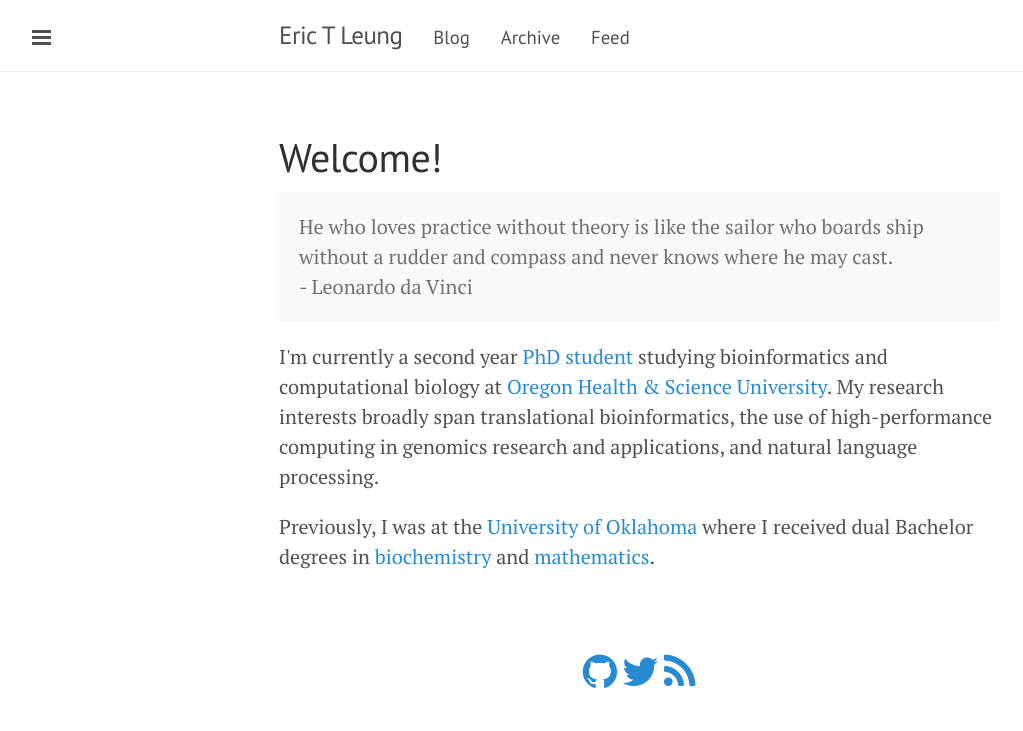
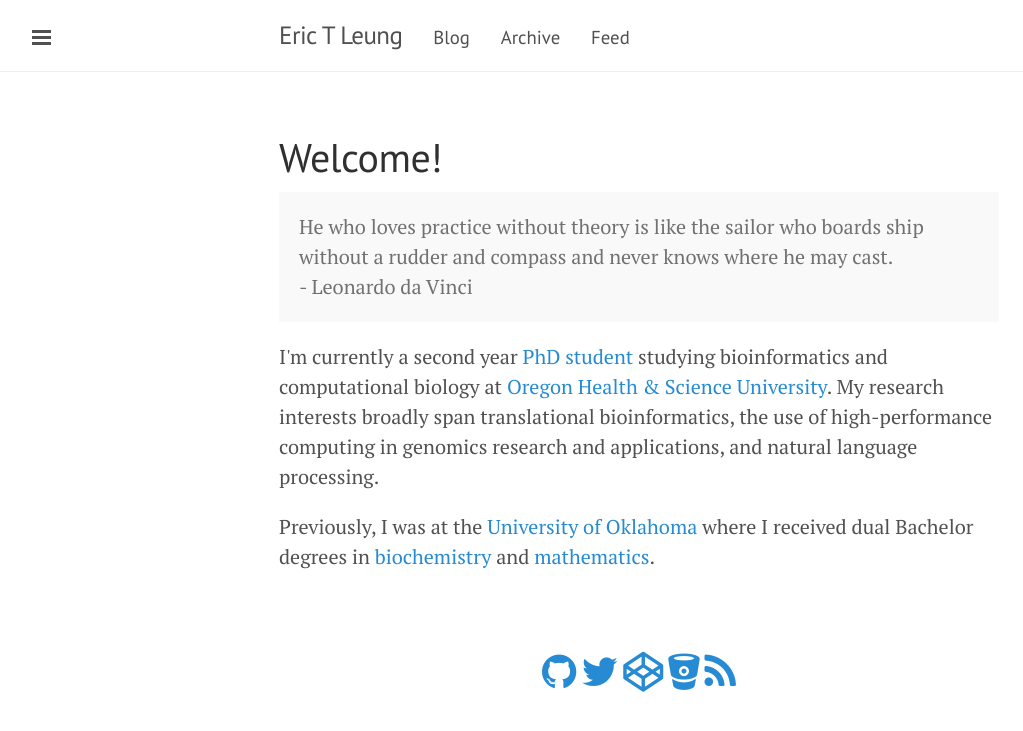
Before and after one commit to erictleung/erictleung.github.io, a Jekyll site: the page built from index.html, in a window 1280 px wide. Shown: the top 731 px of the page, without its empty margins (1-1024 px from the left). Built offline with Jekyll 4.4.1, drawn with Linux system fonts in a browser that asks for light colours; nearby versions of some CDN libraries; Markdown is read by kramdown in place of the engine named in the settings; the list of posts is cut into pages by our own code.

Commit message:
add bitbucket and codepen footer icons

```diff
--- a/_config.yml
+++ b/_config.yml
@@ -37,6 +37,8 @@ pages_list:
 footer-links:
   github: erictleung
   twitter: erictleung
+  bitbucket: erictleung
+  codepen: erictleung
 
 # Default extension for new posts and pages
 post_ext: md
--- a/_includes/footer.html
+++ b/_includes/footer.html
@@ -11,6 +11,18 @@
   </a>
 {% endif %}
 
+{% if site.footer-links.codepen %}
+  <a href="http://codepen.io/{{ site.footer-links.codepen }}">
+    <i class="fa fa-codepen fa-2x"></i>
+  </a>
+{% endif %}
+
+{% if site.footer-links.bitbucket %}
+  <a href="http://bitbucket.com/{{ site.footer-links.bitbucket }}">
+    <i class="fa fa-bitbucket fa-2x"></i>
+  </a>
+{% endif %}
+
 {% if site.pages_list.Feed %}
   <a href="/atom.xml">
     <i class="fa fa-rss fa-2x"></i>
```
